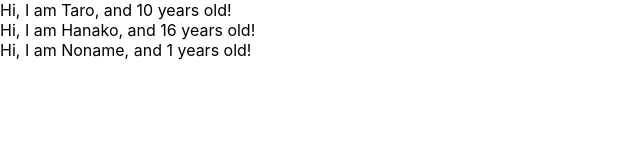
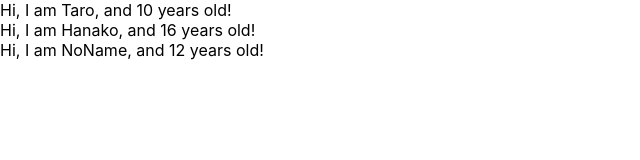
Before and after one commit to koyokotani/udemy-react-redux-crud-application, a React (Create React App) app: page / in a window 1280 px wide. Shown: the top 160 px of the page, without its empty margins (0-640 px from the left). Built offline with nearby package versions, Linux system fonts and the light colour scheme.

Commit message:
leran prop-types

```diff
--- a/src/App.js
+++ b/src/App.js
@@ -1,10 +1,11 @@
 import React from 'react';
+import PropTypes from 'prop-types';
 
 const App = () => {
   const profiles = [
     {name: "Taro", age: 10},
     {name: "Hanako", age: 16},
-    {name: "Noname"},
+    {name: "NoName", age: 12},
   ]
   return (
     <div>
@@ -21,8 +22,9 @@ const User = (props) => {
   return <div>Hi, I am {props.name}, and {props.age} years old!</div>
 }
 
-User.defaultProps = {
-  age: 1
+User.propTypes = {
+  name: PropTypes.string,
+  age: PropTypes.number.isRequired,
 }
 
 export default App;
```
